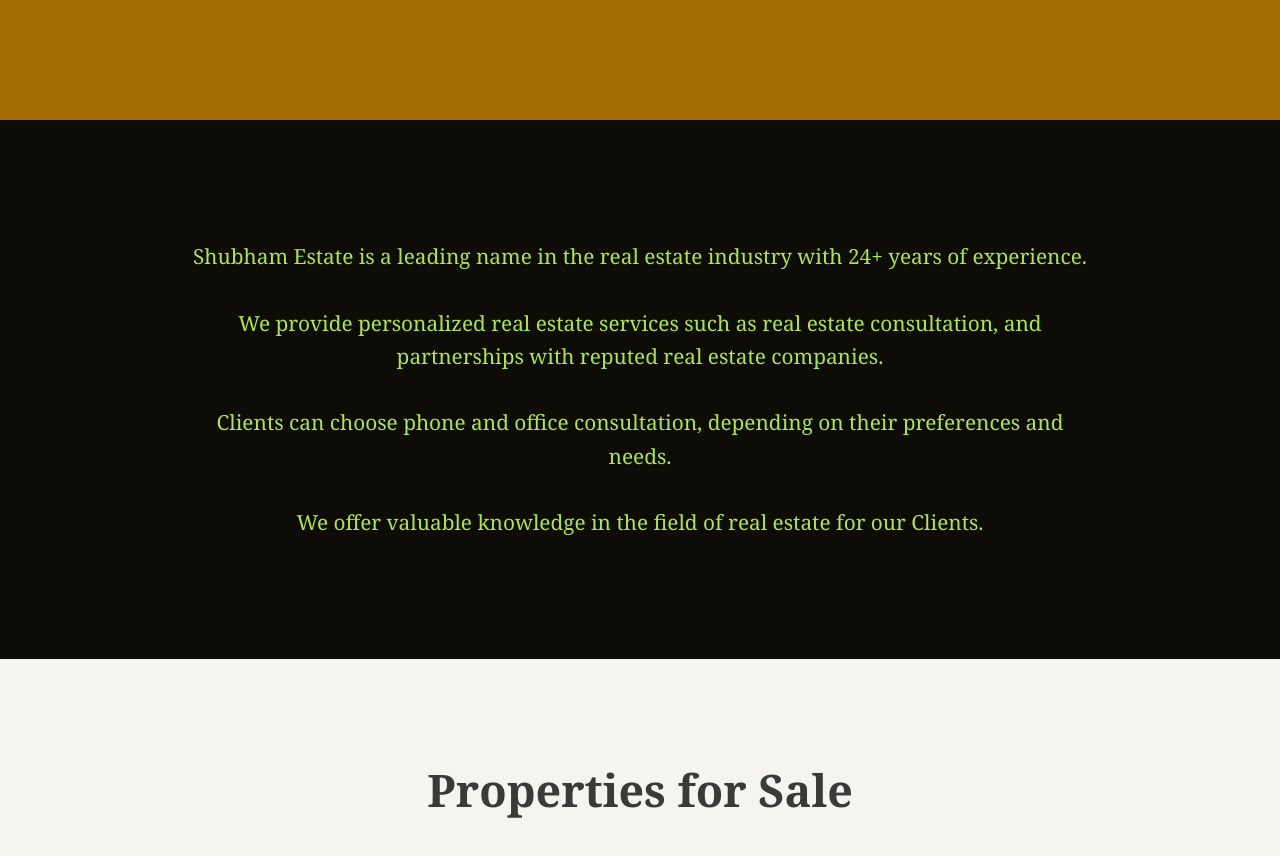
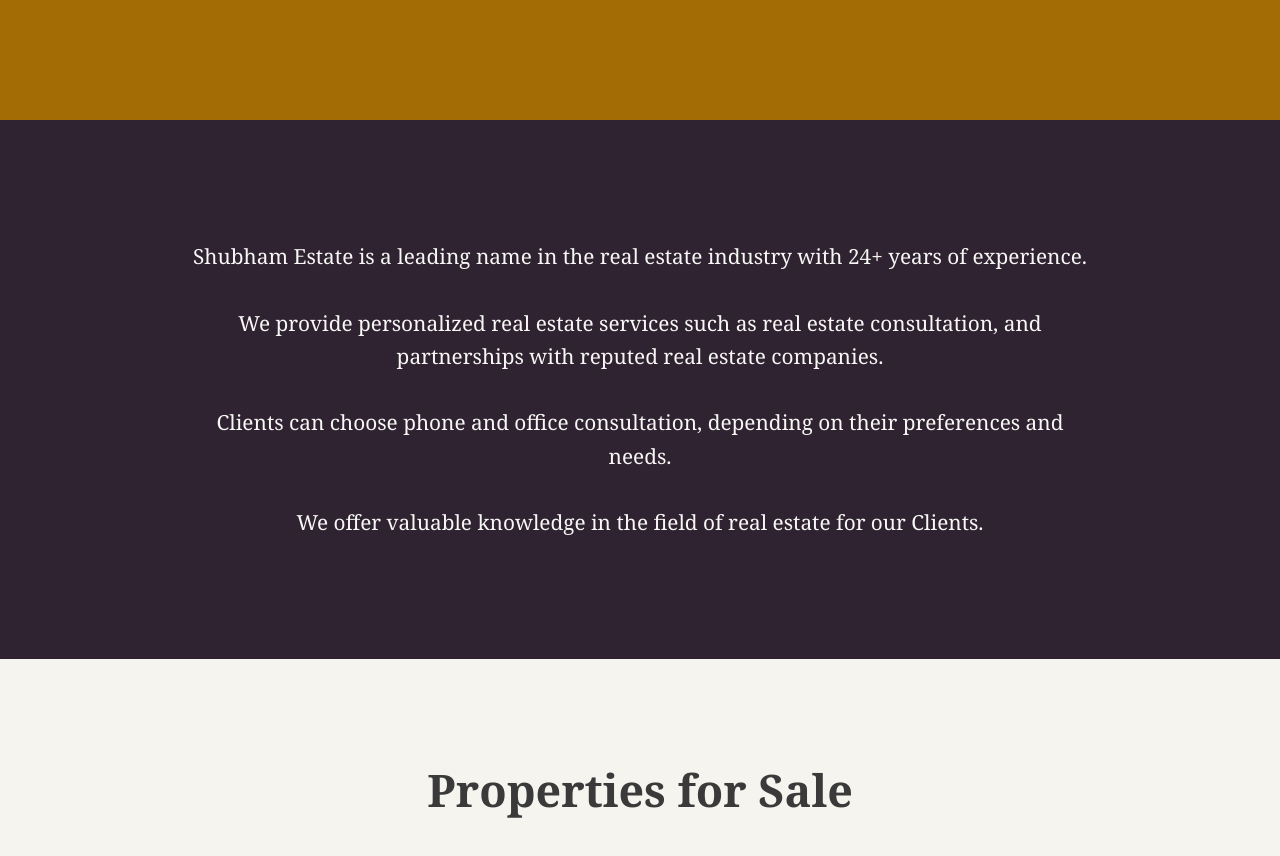
Before and after one commit to me-Dimple72/Shubham-Estate, a website: page docs/index.html in a window 1280 px wide. Shown: the part 680-1536 px from the top of the page. Drawn offline with Linux system fonts and the light colour scheme.

Commit message:
Add docs folder for GitHub pages

```diff
--- a/docs/style.css
+++ b/docs/style.css
@@ -76,7 +76,7 @@
 }
 
 .vision-section {
-  background-color: #0e0c07;
+  background-color: #302331;
   padding: 120px 20px;
   text-align: center;
 }
@@ -85,7 +85,7 @@
   font-family: 'Georgia', serif;
   font-size: 1.3rem;
   line-height: 1.6;
-  color: #aee648;
+  color: #f7f8f5;
   max-width: 900px;
   margin: 0 auto;
   font-weight: 300;
```
